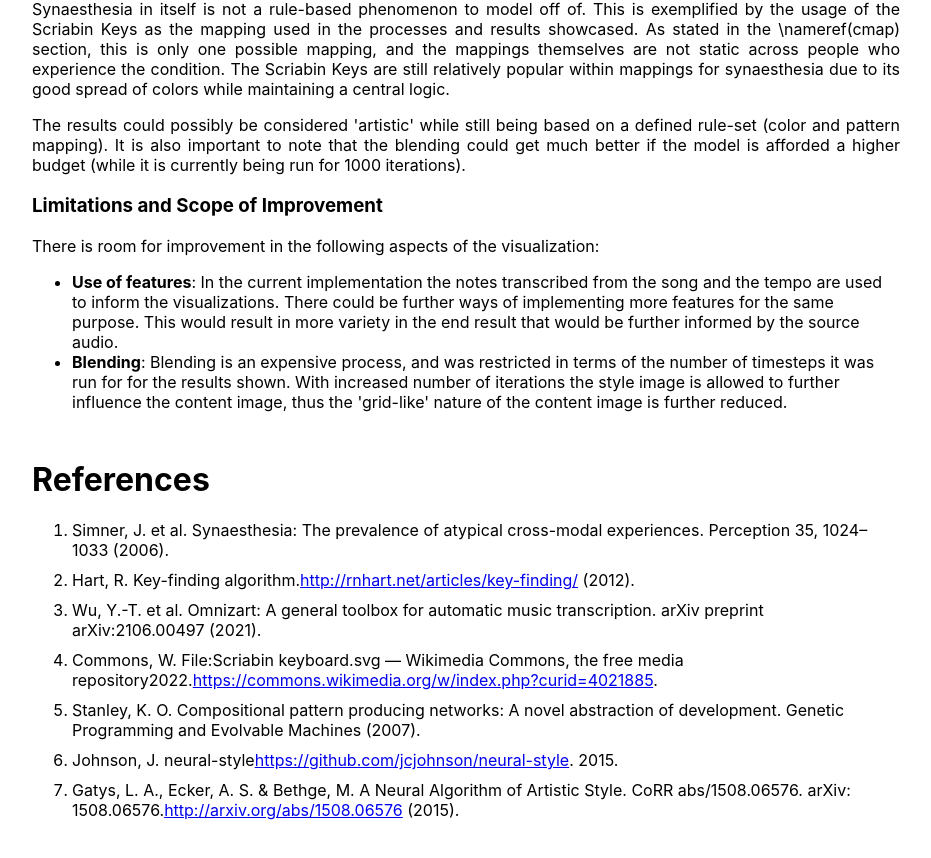
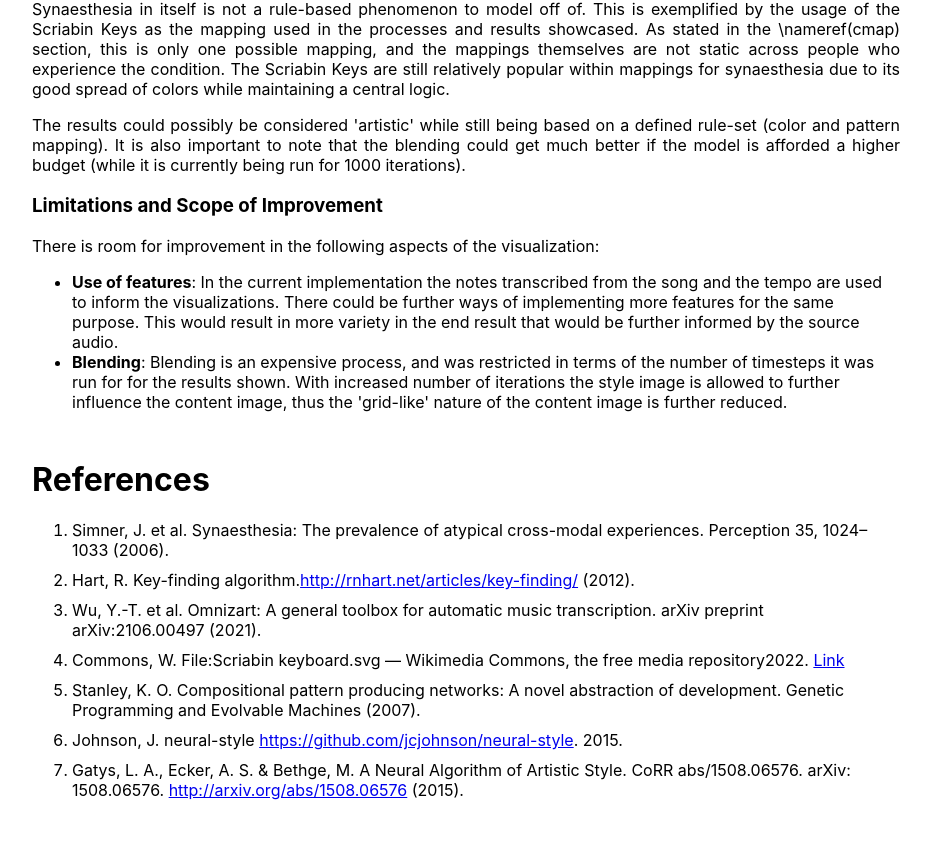
Before and after one commit to arvindeva/api-website, a Next.js app: page / in a window 1280 px wide. Shown: the part 6641-7499 px from the top of the page, without its empty margins (174-1105 px from the left). Built offline with nearby package versions, Linux system fonts and the light colour scheme.

Commit message:
fixed formatting

```diff
--- a/pages/index.js
+++ b/pages/index.js
@@ -463,15 +463,14 @@ export default function Home() {
             </li>
             <li className={styles.listitem}>
               Commons, W. File:Scriabin keyboard.svg — Wikimedia Commons, the
-              free media repository2022.
+              free media repository2022.{" "}
               <a
                 href="https://commons.wikimedia.org/w/index.php?curid=4021885"
                 target="_blank"
                 rel="noreferrer"
               >
-                https://commons.wikimedia.org/w/index.php?curid=4021885
+                Link
               </a>
-              .
             </li>
             <li className={styles.listitem}>
               Stanley, K. O. Compositional pattern producing networks: A novel
@@ -479,7 +478,7 @@ export default function Home() {
               Machines (2007).
             </li>
             <li className={styles.listitem}>
-              Johnson, J. neural-style
+              Johnson, J. neural-style {" "}
               <a
                 href="https://github.com/jcjohnson/neural-style"
                 target="_blank"
@@ -491,7 +490,7 @@ export default function Home() {
             </li>
             <li className={styles.listitem}>
               Gatys, L. A., Ecker, A. S. & Bethge, M. A Neural Algorithm of
-              Artistic Style. CoRR abs/1508.06576. arXiv: 1508.06576.
+              Artistic Style. CoRR abs/1508.06576. arXiv: 1508.06576. {" "}
               <a
                 href="http://arxiv.org/abs/1508.06576"
                 target="_blank"
--- a/styles/Home.module.css
+++ b/styles/Home.module.css
@@ -1,5 +1,5 @@
 .container {
-  padding: 0 2rem;
+  padding: 0 1rem;
 }
 
 .main {
```
